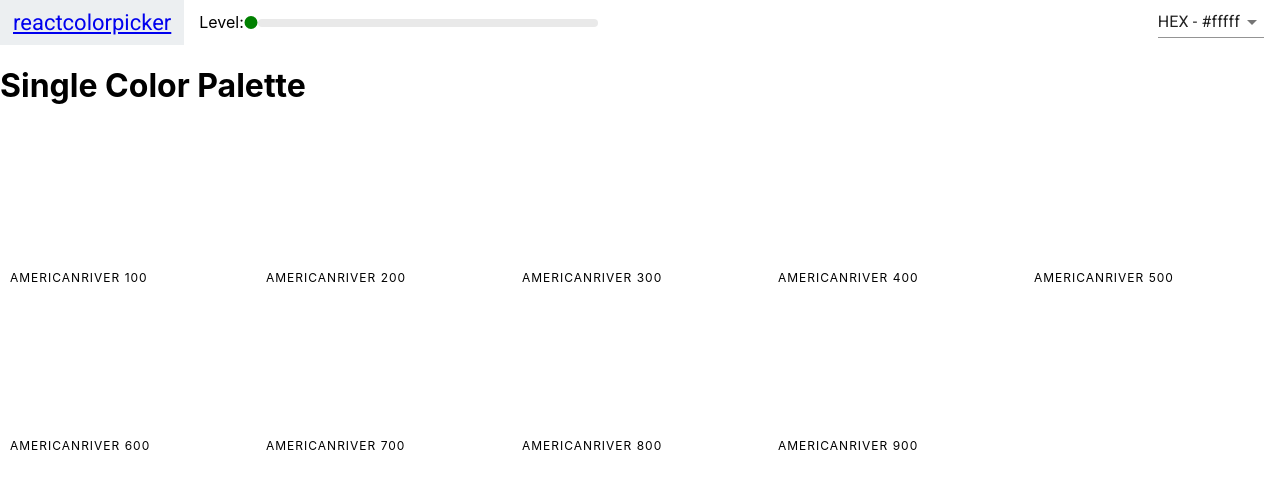
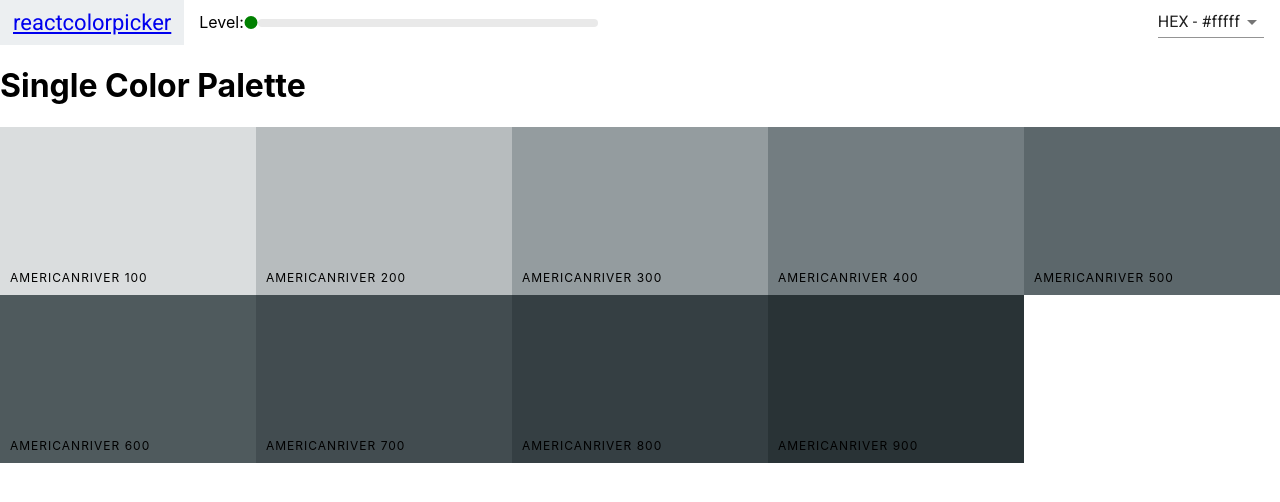
Before and after one commit to christianhubbard/colorboards, a React (Create React App) app: page /palette/flat-ui-colors-american/americanriver in a window 1280 px wide. Shown: the top 502 px of the page. Built offline with nearby package versions, Linux system fonts and the light colour scheme.

Commit message:
Fixing bug: changing Colorbox prop to background color

```diff
--- a/src/SingleColorPalette.js
+++ b/src/SingleColorPalette.js
@@ -23,7 +23,7 @@ export default class SingleColorPalette extends Component {
     }
     render() {
         const colorBoxes = this._shades.map( color => (
-            <ColorBox key={color.id} name={color.name} color={color.hex} showLink={false}/>
+            <ColorBox key={color.id} name={color.name} background={color.hex} showLink={false}/>
         ));
         return (
             <div className='Palette'>
```
